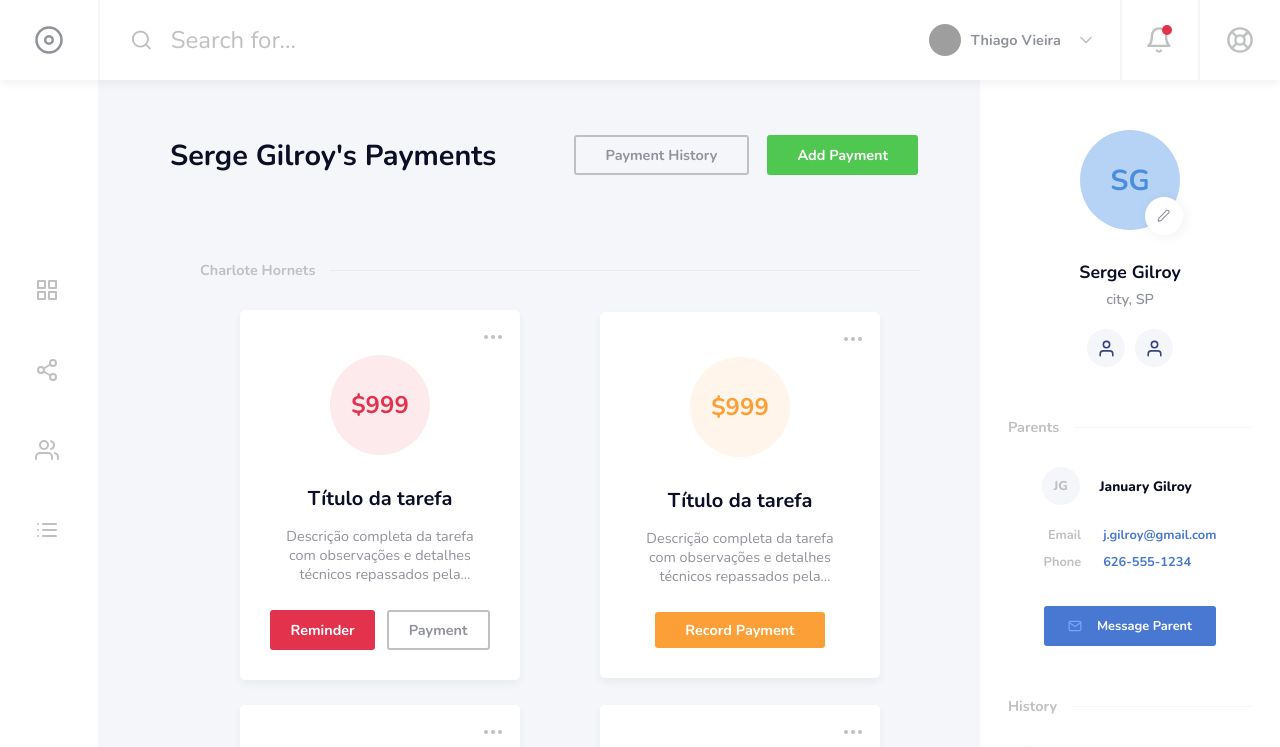
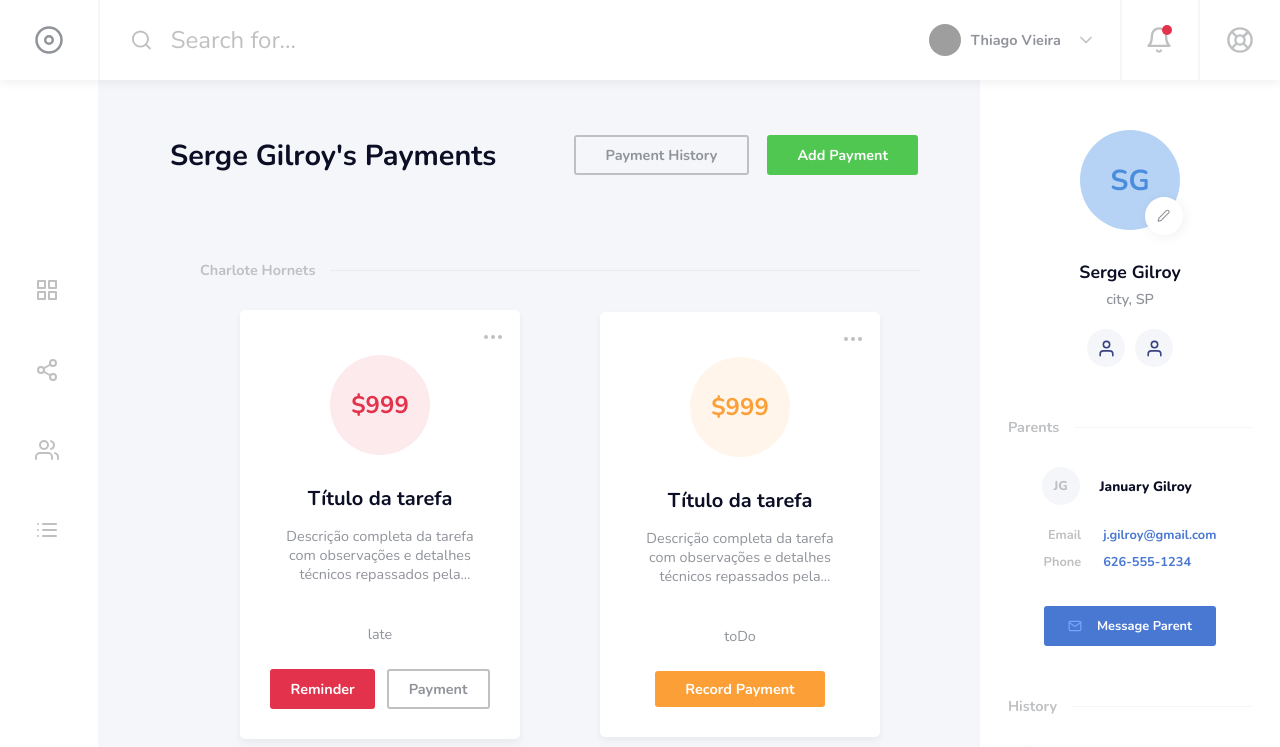
Before and after one commit to bazithiago/payment-service, a React (Create React App) app: page / in a window 1280 px wide. Shown: the top 747 px of the page. Built offline with nearby package versions, Linux system fonts and the light colour scheme; grey boxes are pictures that could not be loaded.

Commit message:
Dates setting status of cards

```diff
--- a/src/components/TasksFeed/Card/index.js
+++ b/src/components/TasksFeed/Card/index.js
@@ -166,6 +166,7 @@ const Card = ({ status, taskValue, taskTitle, taskDescription, handleDelete }) =
                 <span>{`$${taskValue}`}</span>
                 <h1>{taskTitle}</h1>
                 <p>{taskDescription}</p>
+                <p>{status}</p>
 
 
                 { status==='late' &&
--- a/src/components/TasksFeed/InfoBar/ModalAddPayment.js
+++ b/src/components/TasksFeed/InfoBar/ModalAddPayment.js
@@ -109,11 +109,30 @@ export const ModalAddPayment = ({ showModal, setShowModal, cardsArray, setCardsA
     taskDescription: ''
   })
 
+  function checkStatus(date) {
+    const fullDate = new Date()
+    const day = () => {
+      if(fullDate.getDate() < 10) {
+        return '0' + fullDate.getDate()
+      } else {
+        return fullDate.getDate()
+      }
+    }
+    const month = fullDate.getMonth() + 1
+    const year = fullDate.getFullYear()
+    const today = `${year}-${month}-${day}`
 
+     if(today > date) {
+       return 'late'
+     } else {
+       return 'toDo'
+     }
+  }
 
   const setValues = () => {
+
     setInputValues({
-      status: date,
+      status: checkStatus(date),
       taskTitle: title,
       taskDescription: description,
       taskValue: valueToPay
@@ -126,6 +145,7 @@ export const ModalAddPayment = ({ showModal, setShowModal, cardsArray, setCardsA
     setShowModal(prev => !prev)
   }
 
+  console.log(inputValues)
   //modal
   const modalRef = useRef();
 
```
